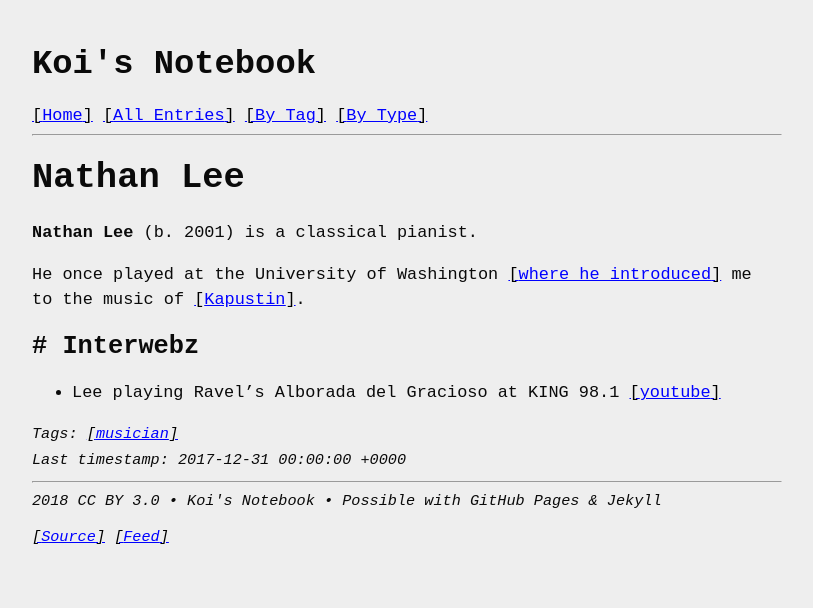
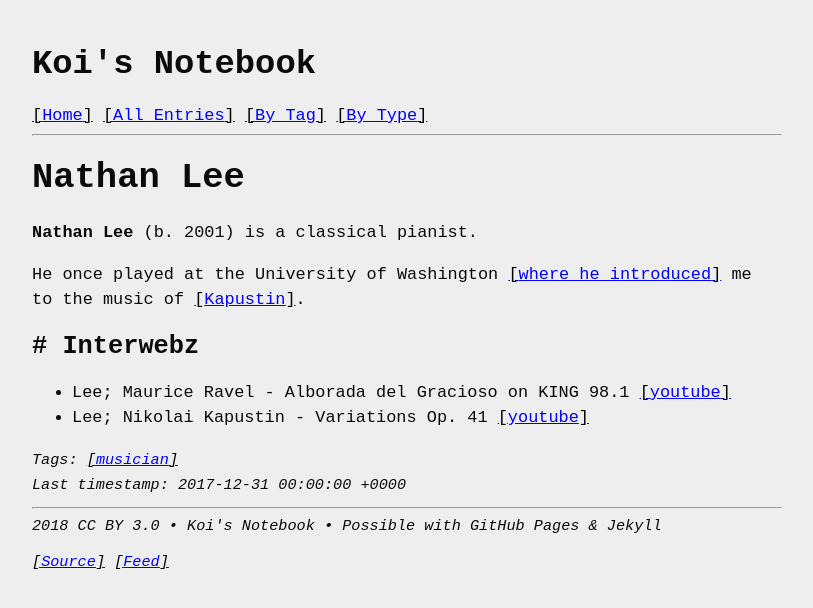
Before and after one commit to khoin/encyclopedia, a Jekyll site: the page built from _posts/2017-12-31-Nathan-Lee.md, in a window 1280 px wide. Shown: the top 608 px of the page, without its empty margins (233-1046 px from the left). Built offline with Jekyll 4.4.1, drawn with Linux system fonts in a browser that asks for light colours.

```diff
--- a/_posts/2017-12-31-Nathan-Lee.md
+++ b/_posts/2017-12-31-Nathan-Lee.md
@@ -12,4 +12,5 @@ He once played at the University of Washington [where he introduced](https://mus
 
 ## Interwebz
 
-* Lee playing Ravel's Alborada del Gracioso at KING 98.1 [youtube](https://www.youtube.com/watch?v=QRGsm1prcaA)
+* Lee; Maurice Ravel - Alborada del Gracioso on KING 98.1 [youtube](https://www.youtube.com/watch?v=QRGsm1prcaA)
+* Lee; Nikolai Kapustin - Variations Op. 41 [youtube](https://www.youtube.com/watch?v=l84jYtNwrSs)
```
Also changed, not shown: _posts/2017-12-31-Alpine.md (+1 -1 lines).
